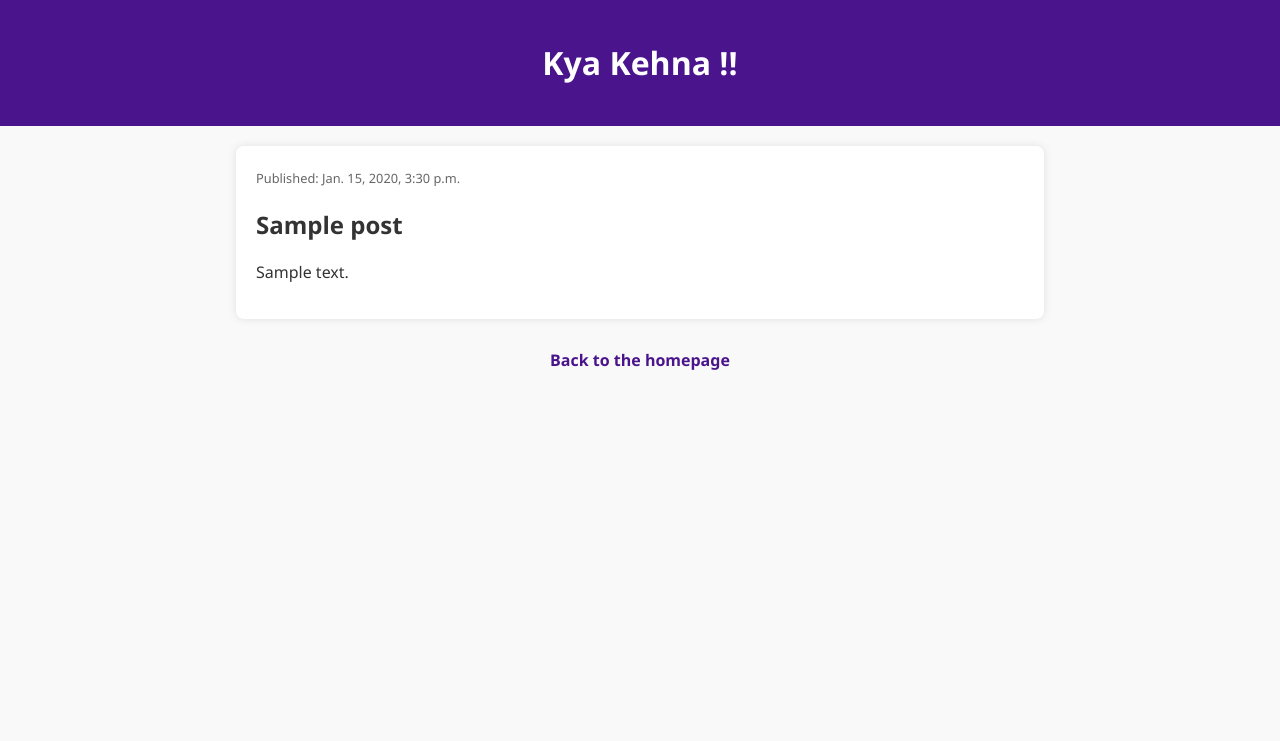
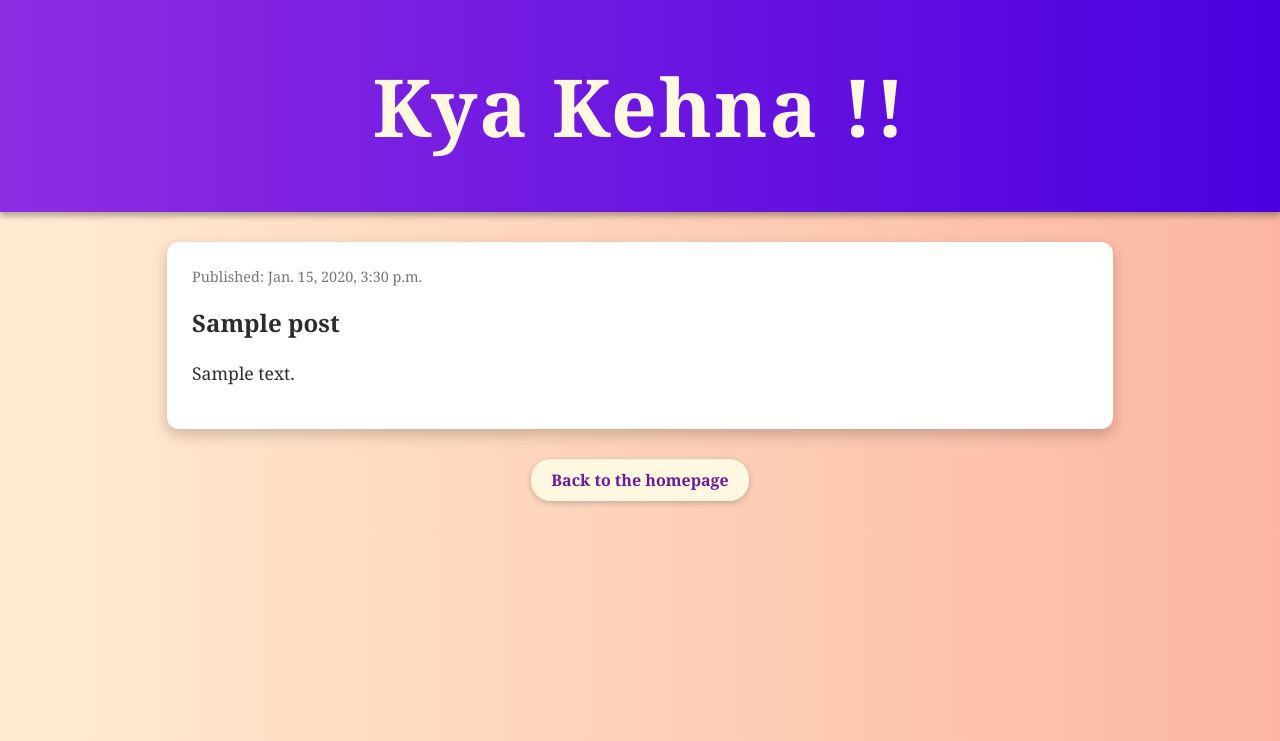
Before and after one commit to NishchayMittal/Bollywood_Dialogues_Blog, a Django app: page /post/1/ in a window 1280 px wide. Shown: the top 741 px of the page. Run offline with Django 5.2, Linux system fonts and the light colour scheme; tables that the repository leaves empty hold one stand-in row (values such as "Sample post").

Commit message:
Changed styling

```diff
--- a/blog/static/blog/style.css
+++ b/blog/static/blog/style.css
@@ -1,4 +1,4 @@
-body {
+/* body {
     background: #f9f9f9;
     font-family: 'Segoe UI', sans-serif;
     margin: 0;
@@ -47,4 +47,84 @@ time {
 .footer-link a:hover {
     text-decoration: underline;
     color: #6a1b9a;
+} */
+
+body {
+    background: linear-gradient(to right, #ffecd2, #fcb69f);
+    font-family: 'Georgia', serif;
+    margin: 0;
+    padding: 0;
+    color: #2c2c2c;
 }
+
+header {
+    background: linear-gradient(to right, #8e2de2, #4a00e0);
+    padding: 30px;
+    text-align: center;
+    box-shadow: 0 4px 6px rgba(0, 0, 0, 0.3);
+}
+
+header h1 a {
+    color: #fff8e1;
+    text-decoration: none;
+    font-size: 2.5em;
+    letter-spacing: 2px;
+    font-weight: bold;
+}
+
+article {
+    background: #fff;
+    border-radius: 12px;
+    padding: 25px;
+    margin: 30px auto;
+    width: 70%;
+    box-shadow: 0 6px 15px rgba(0, 0, 0, 0.2);
+    transition: transform 0.3s;
+}
+
+article:hover {
+    transform: scale(1.02);
+}
+
+h2 a {
+    color: #d81b60;
+    text-decoration: none;
+    font-size: 1.8em;
+    font-weight: bold;
+}
+
+h2 a:hover {
+    text-decoration: underline;
+}
+
+time {
+    font-size: 0.9em;
+    color: #777;
+    display: block;
+    margin-bottom: 10px;
+}
+
+p {
+    line-height: 1.6;
+    font-size: 1.1em;
+}
+
+.footer-link {
+    text-align: center;
+    margin: 40px 0;
+}
+
+.footer-link a {
+    color: #6a1b9a;
+    background-color: #fff8e1;
+    padding: 10px 20px;
+    border-radius: 20px;
+    text-decoration: none;
+    font-weight: bold;
+    box-shadow: 0 2px 6px rgba(0, 0, 0, 0.2);
+    transition: background-color 0.3s;
+}
+
+.footer-link a:hover {
+    background-color: #ffe082;
+}
```
